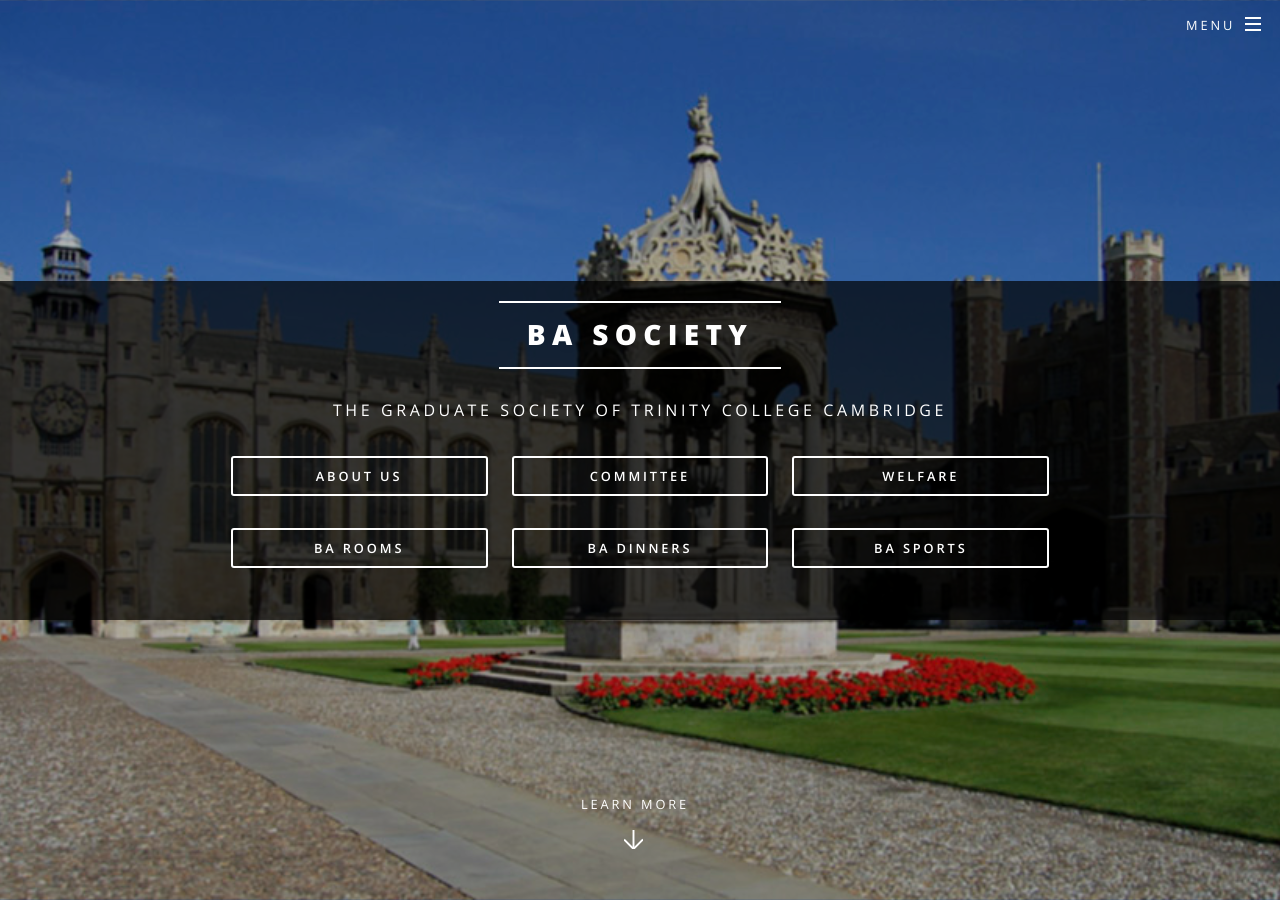
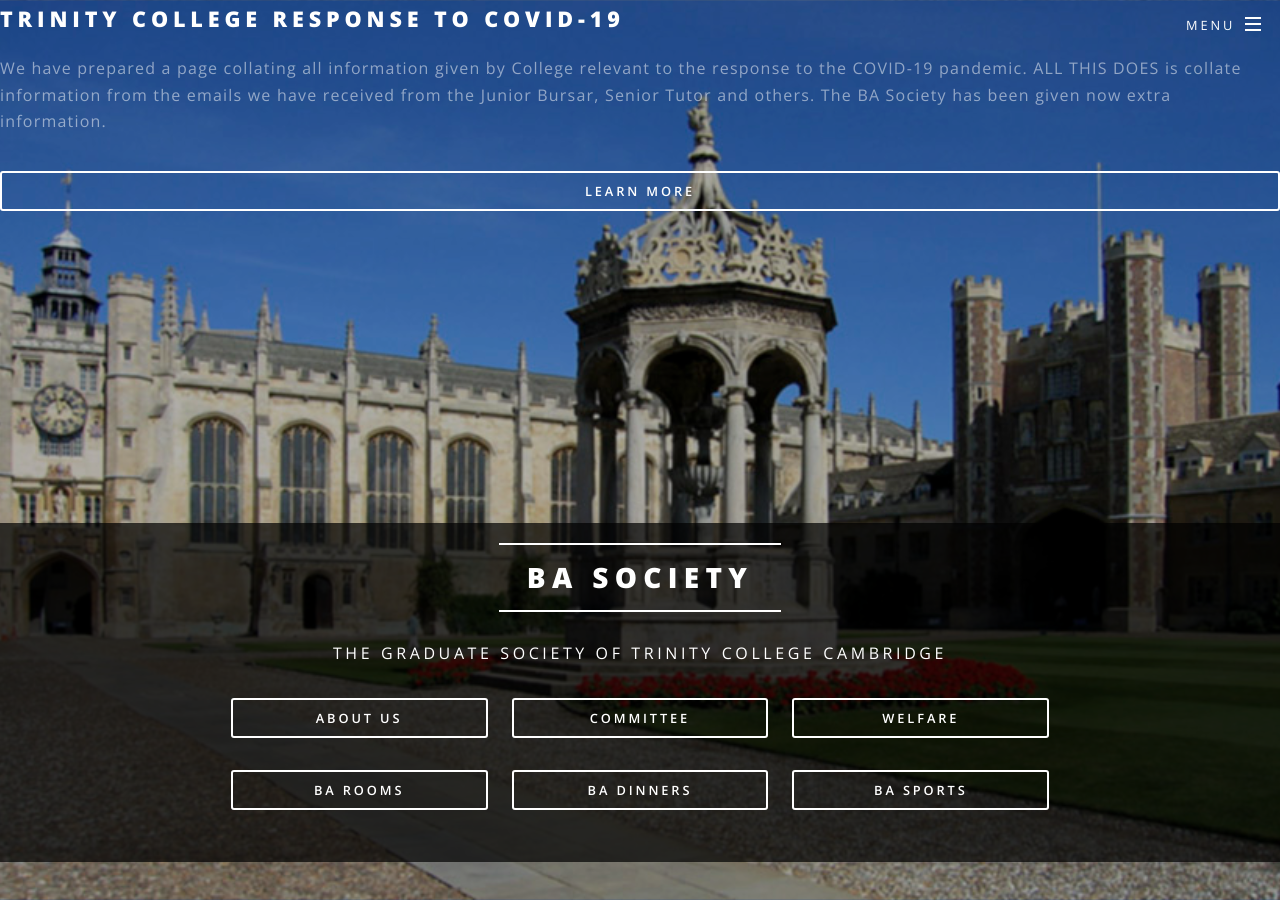
Before and after one commit to TrinityBASociety/trinitybasociety.github.io, a Jekyll site: the page built from index.html, in a window 1280 px wide and 900 px high. Built offline with Jekyll 4.4.1, drawn with Linux system fonts in a browser that asks for light colours.

Commit message:
testing banner

```diff
--- a/index.html
+++ b/index.html
@@ -1,6 +1,18 @@
 ---
 layout: landing
 ---
+<section id="coro">
+	<div class="inner">
+		<header>
+			<h2>Trinity College Response to COVID-19</h2>
+			<p>We have prepared a page collating all information given by College relevant to the response to the COVID-19 pandemic. ALL THIS DOES is collate information from the emails we have received from the Junior Bursar, Senior Tutor and others. The BA Society has been given now extra information.</p>
+		</header>
+		<ul class="actions vertical">
+			<li><a href="/ba-coro/" class="button fit">Learn more</a></li>
+		</ul>
+	</div>
+</section>
+
 <section id="banner">
 	<div class="inner">
 		<div style="background:rgba(0,0,0,0.7); padding: 20px;">
```
